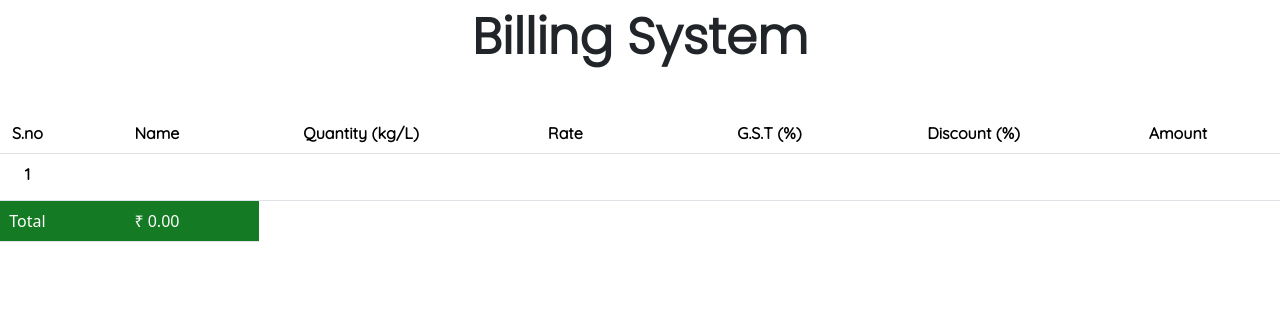
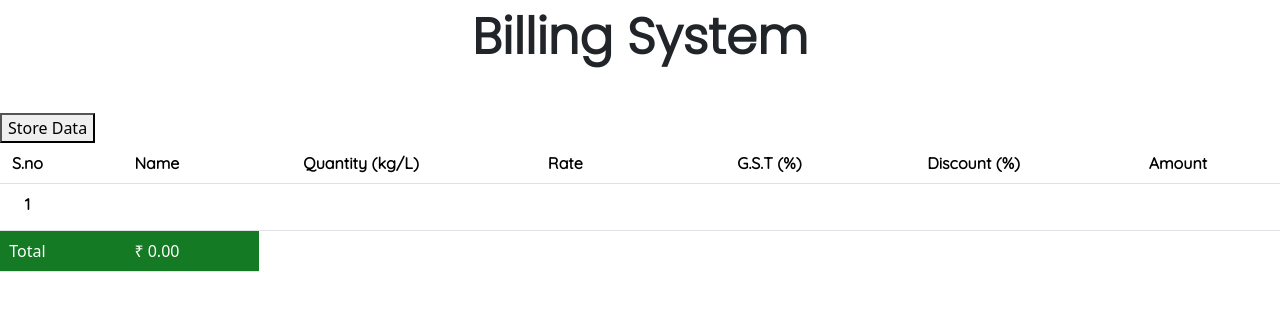
Before and after one commit to Imran140710/project, a plain HTML site: page BillingSystem/Bill.html in a window 1280 px wide. Drawn offline with nearby package versions, Linux system fonts and the light colour scheme; some packages are replaced by stand-ins of ours; a script that the page names is missing.

Commit message:
Update Bill.html

```diff
--- a/BillingSystem/Bill.html
+++ b/BillingSystem/Bill.html
@@ -18,6 +18,7 @@
     <h1 style="font-size: 48px;font-family: 'Poppins';margin-top: 50px;">No Internet Connection</h1>
   </div>
     <header title="Double Click To Store Data" ondblclick="showStoreTable(this);">Billing System</header>
+    <button onclick="showStoreTable(this);" id="storeDataBTN">Store Data</button>
     <table class="table text-center table-hover" id="Table">
         <thead>
           <tr>
```
